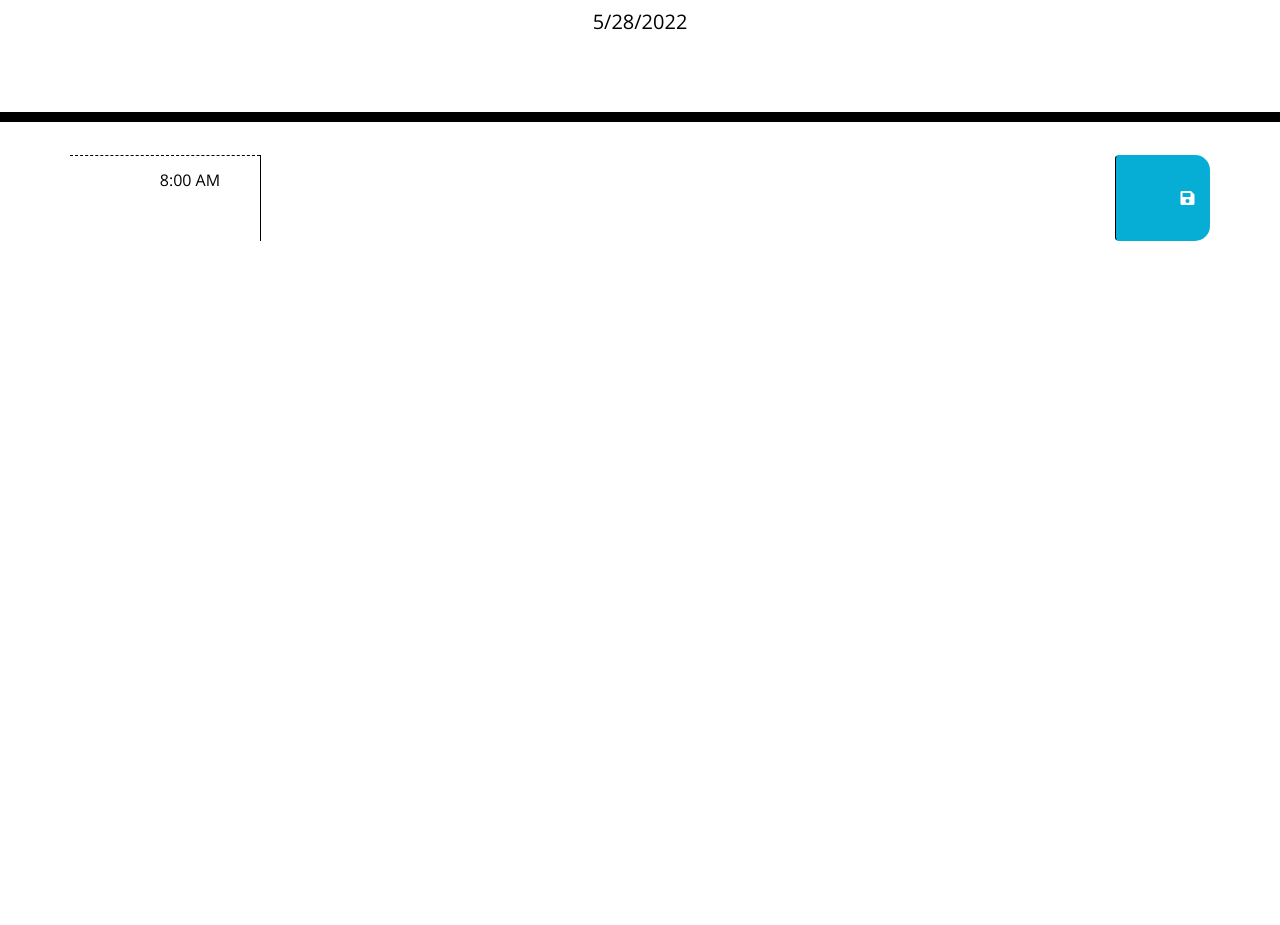
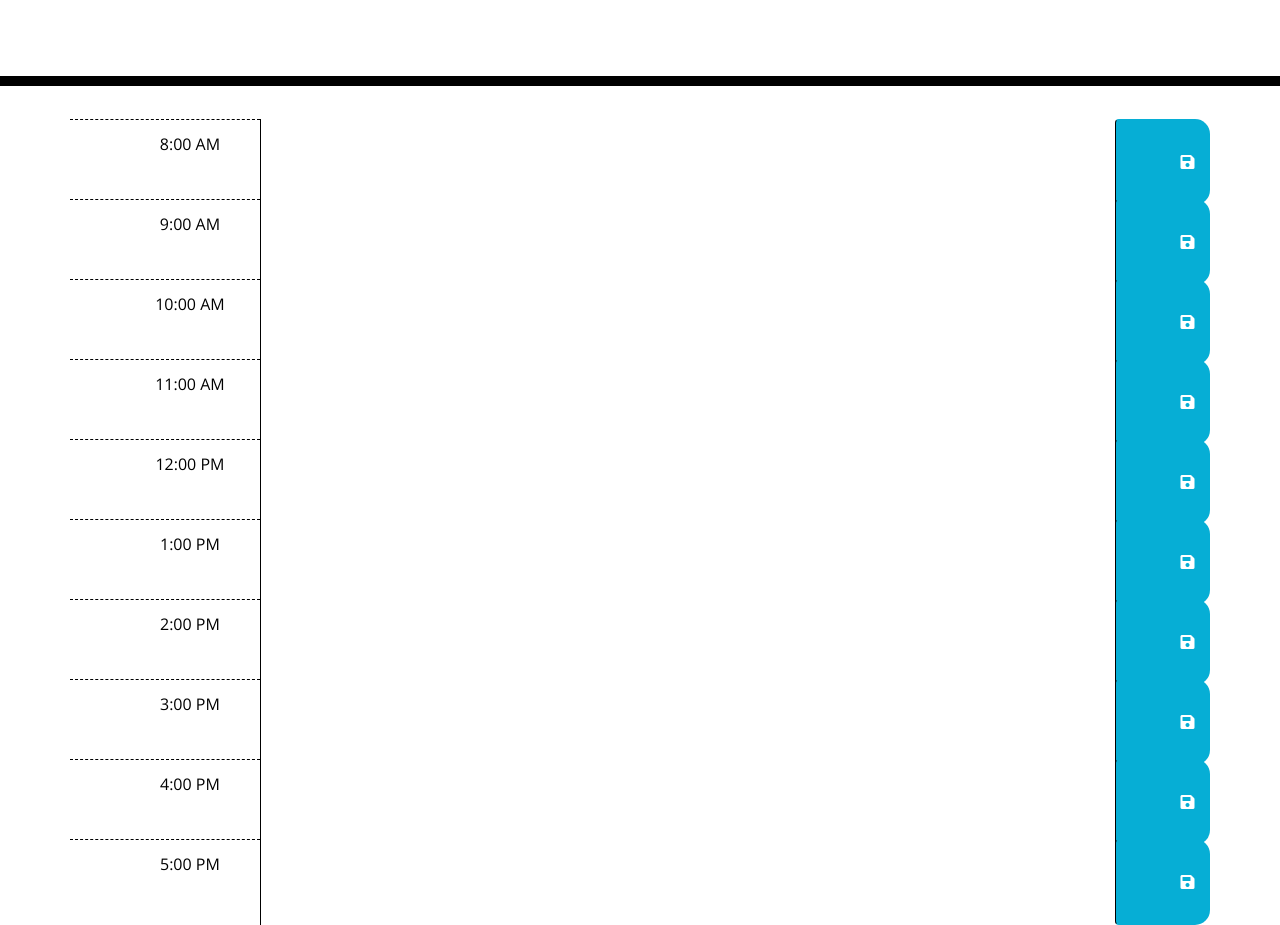
Before and after one commit to anakela/work-day-scheduler, a plain HTML site: page index.html in a window 1280 px wide. Shown: the part 182-1107 px from the top of the page. Before the commit the page ends 800 px from the top, so only its background shows below. Drawn offline with nearby package versions, Linux system fonts and the light colour scheme.

Commit message:
Updated HTML, CSS, JS, and README files

```diff
--- a/style.css
+++ b/assets/css/style.css
@@ -65,6 +65,11 @@ textarea {
   color: white;
 }
 
+.saveBtn i {
+  /* font-size: 25px; */
+  color: #fff;
+}
+
 .saveBtn i:hover {
   font-size: 20px;
   transition: all 0.3s ease-in-out;
--- a/script.js
+++ b/assets/js/script.js
@@ -1,8 +1,5 @@
-// lead is equal to the p tag with the class "lead" in HTML.
-let lead = document.querySelector("#currentDay");
-
-// Fill the ""
-lead.textContent = new Date().toLocaleDateString();
+// Fill the "currentDay" p tag with the local time zone's date.
+$("#currentDay").text(new Date().toLocaleDateString());
 
 // Use for loop to go through the hour divs and compare to current local time to change the colors.
 // for (let i = 0; i < ; i++) {
@@ -13,6 +10,6 @@ lead.textContent = new Date().toLocaleDateString();
 $(".hour").each(function () {
     console.log($(this).text());
     // Compare this to local time.
-
+    if ()
     // Then change colors.
 });
--- a/index.html
+++ b/index.html
@@ -18,7 +18,7 @@
       href="https://fonts.googleapis.com/css?family=Open+Sans&display=swap"
       rel="stylesheet"
     />
-    <link rel="stylesheet" href="style.css" />
+    <link rel="stylesheet" href="./assets/css/style.css" />
     <title>Work Day Scheduler</title>
   </head>
 
@@ -30,13 +30,111 @@
     </header>
     <!-- Timeblocks go here -->
     <main class="container">
+        <!-- 8:00 AM -->
         <div class="row time-block">
           <div class="hour col-sm-2">
             8:00 AM
           </div>
-          <textarea class="description col-sm-9">
+          <textarea class="description col-sm-9"></textarea>
+          <button class="btn saveBtn col-sm-1">
+            <i class="fas fa-save"></i>
+          </button>
+        </div>
 
-          </textarea>
+        <!-- 9:00 AM -->
+        <div class="row time-block">
+          <div class="hour col-sm-2">
+            9:00 AM
+          </div>
+          <textarea class="description col-sm-9"></textarea>
+          <button class="btn saveBtn col-sm-1">
+            <i class="fas fa-save"></i>
+          </button>
+        </div>
+
+        <!-- 10:00 AM -->
+        <div class="row time-block">
+          <div class="hour col-sm-2">
+            10:00 AM
+          </div>
+          <textarea class="description col-sm-9"></textarea>
+          <button class="btn saveBtn col-sm-1">
+            <i class="fas fa-save"></i>
+          </button>
+        </div>
+
+        <!-- 11:00 AM -->
+        <div class="row time-block">
+          <div class="hour col-sm-2">
+            11:00 AM
+          </div>
+          <textarea class="description col-sm-9"></textarea>
+          <button class="btn saveBtn col-sm-1">
+            <i class="fas fa-save"></i>
+          </button>
+        </div>
+
+        <!-- 12:00 PM -->
+        <div class="row time-block">
+          <div class="hour col-sm-2">
+            12:00 PM
+          </div>
+          <textarea class="description col-sm-9"></textarea>
+          <button class="btn saveBtn col-sm-1">
+            <i class="fas fa-save"></i>
+          </button>
+        </div>
+
+        <!-- 1:00 PM -->
+        <div class="row time-block">
+          <div class="hour col-sm-2">
+            1:00 PM
+          </div>
+          <textarea class="description col-sm-9"></textarea>
+          <button class="btn saveBtn col-sm-1">
+            <i class="fas fa-save"></i>
+          </button>
+        </div>
+
+        <!-- 2:00 PM -->
+        <div class="row time-block">
+          <div class="hour col-sm-2">
+            2:00 PM
+          </div>
+          <textarea class="description col-sm-9"></textarea>
+          <button class="btn saveBtn col-sm-1">
+            <i class="fas fa-save"></i>
+          </button>
+        </div>
+
+        <!-- 3:00 PM -->
+        <div class="row time-block">
+          <div class="hour col-sm-2">
+            3:00 PM
+          </div>
+          <textarea class="description col-sm-9"></textarea>
+          <button class="btn saveBtn col-sm-1">
+            <i class="fas fa-save"></i>
+          </button>
+        </div>
+
+        <!-- 4:00 PM -->
+        <div class="row time-block">
+          <div class="hour col-sm-2">
+            4:00 PM
+          </div>
+          <textarea class="description col-sm-9"></textarea>
+          <button class="btn saveBtn col-sm-1">
+            <i class="fas fa-save"></i>
+          </button>
+        </div>
+
+        <!-- 5:00 PM -->
+        <div class="row time-block">
+          <div class="hour col-sm-2">
+            5:00 PM
+          </div>
+          <textarea class="description col-sm-9"></textarea>
           <button class="btn saveBtn col-sm-1">
             <i class="fas fa-save"></i>
           </button>
@@ -45,6 +143,6 @@
 
     <script src="https://cdnjs.cloudflare.com/ajax/libs/jquery/3.2.1/jquery.min.js"></script>
     <script src="https://cdnjs.cloudflare.com/ajax/libs/moment.js/2.24.0/moment.min.js"></script>
-    <script src="./script.js"></script>
+    <script src="./assets/js/script.js"></script>
   </body>
 </html>
```
Also changed, not shown: 3 other files.
